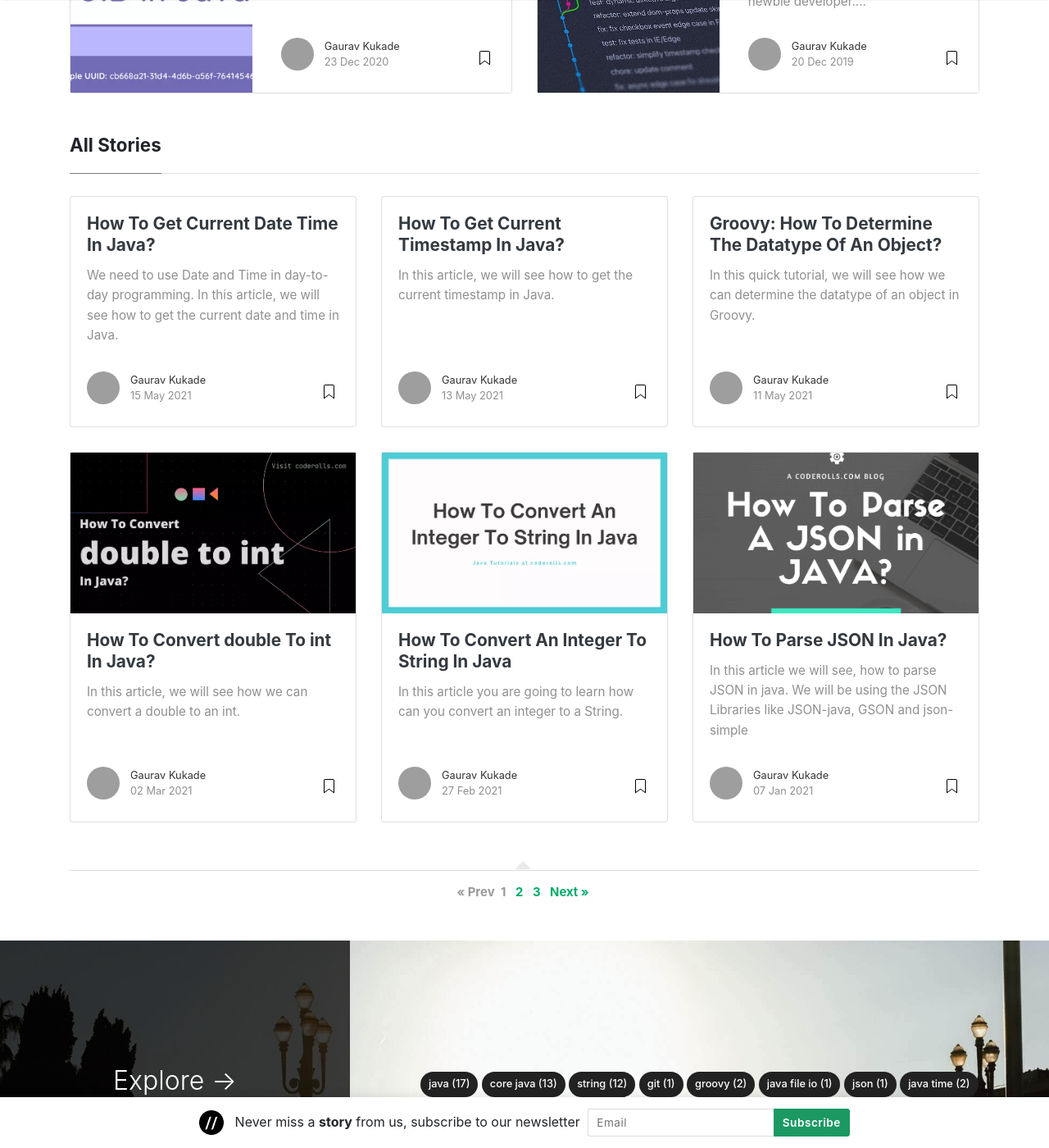
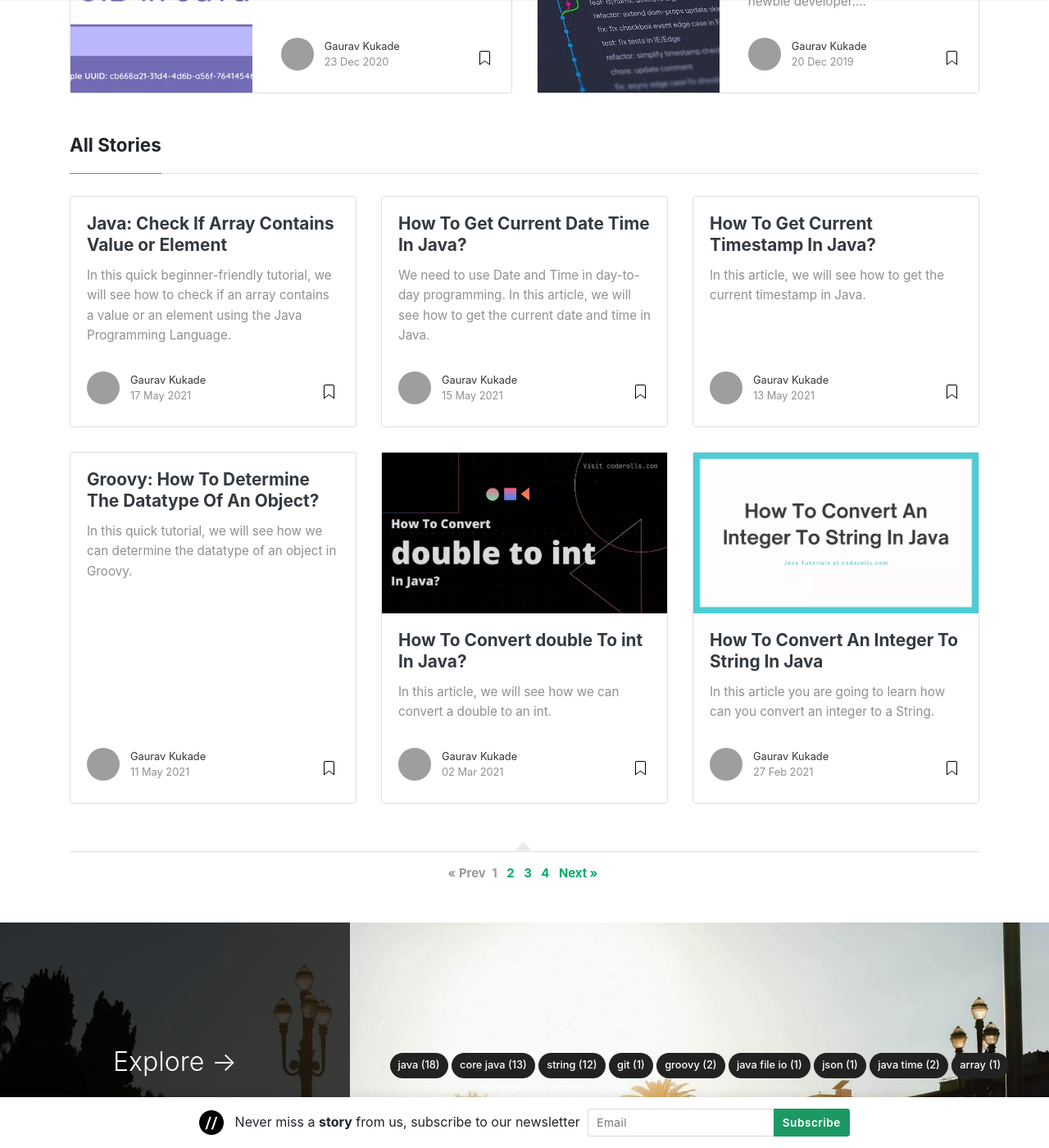
Before and after one commit to coderolls/coderolls-blog, a Jekyll site: the page built from index.html, in a window 1280 px wide and 1400 px high, scrolled down 484 px, cut to the strip 0-1400 px from the top of the window. Shown: the whole strip at 82% size. Built offline with Jekyll 4.4.1, drawn with Linux system fonts in a browser that asks for light colours; nearby versions of some CDN libraries; the list of posts is cut into pages by our own code; some of the changed lines change nothing that is shown; grey boxes are pictures that could not be loaded.

Commit message:
Add blogpost Java: Check If Array Contains Value or Element

````diff
--- a/_layouts/default.html
+++ b/_layouts/default.html
@@ -107,7 +107,7 @@ ga('send', 'pageview');
 <!-- Site Title
 ================================================== -->
 <div class="mainheading">
-    <h1 class="sitetitle" ><a href="https://coderolls.com/">{{ site.name }}</a></h1>
+    <h1 class="sitetitle" ><a href="{{ site.baseurl }}/">{{ site.name }}</a></h1>
     <p class="lead">
         {{ site.description }}
     </p>
--- /dev/null
+++ b/_posts/array/2021-05-17-java-check-if-array-contains-value-or-element.md
@@ -0,0 +1,325 @@
+---
+layout: post
+title: " Java: Check If Array Contains Value or Element"
+author: gaurav
+categories: [Java, Array]
+description: "In this quick beginner-friendly tutorial, we will see how to check if an array contains a value or an element."
+---
+
+In this quick beginner-friendly tutorial, we will see how to check if an array contains a value or an element using the Java Programming Language.
+
+We can check if an element or value is present or not in two types of arrays,
+1. For String Array
+2. For Primitive Array
+
+## 1. For String Array.
+
+For String Array, we can check if an array contains a particular string value using the `contains()` method.
+
+The code snippet is given below.
+
+```java
+Arrays.asList(yourArray).contains(yourValue);
+```
+
+I have given a program below that checks if an array contains a particular string value.
+
+```java
+import java.util.Arrays;
+
+/**
+ * A Java program that checks if a String array contains a particular string value
+ *
+ * @author Gaurav Kukade
+ *
+ */
+public class CheckInStringArray {
+
+	public static void main(String[] args) {
+
+		String [] names = {"gaurav", "shubham", "krishna", "mayur"};
+
+		String checkForString = "mayur";
+
+		boolean stringPresentInArray = Arrays.asList(names).contains(checkForString);
+
+		if(stringPresentInArray) {
+			System.out.println("String value '"+checkForString+"' is present in names Array.");
+		}else {
+			System.out.println("String value '"+checkForString+"' is not present in names Array.");
+		}
+
+	}
+}
+```
+Output:
+```
+String value 'mayur' is present in names Array.
+```
+Check the above code as [GitHub Gist](https://gist.github.com/gauravkukade/1914b7274cd5017364e78d2e6bc5f5bb)
+
+### Java 8 Update
+
+In Java 8, we have Streams API. We can use it to check if a String array contains a particular String value.
+
+I have given a complete program below.
+
+```java
+import java.util.Arrays;
+
+/**
+ * A Java program that checks if a String array contains a particular string value
+ * using the Java 8 Stream API.
+ *
+ * @author Gaurav Kukade
+ *
+ */
+public class CheckInStringArrayUsingStream {
+
+	public static void main(String[] args) {
+
+		String [] names = {"gaurav", "shubham", "krishna", "mayur"};
+
+		String checkForString = "mayur";
+
+		boolean stringPresentInArray = Arrays.stream(names).anyMatch(checkForString::equals);;
+
+		if(stringPresentInArray) {
+			System.out.println("String value '"+checkForString+"' is present in names Array.");
+		}else {
+			System.out.println("String value '"+checkForString+"' is not present in names Array.");
+		}
+	}
+}
+```
+Output:
+```
+String value 'mayur' is present in names Array.
+```
+Check the above code as [GitHub Gist](https://gist.github.com/gauravkukade/3df7496b88b2222ab34d685f5287e725)
+
+## 2. For Primitive Array
+
+When we have to check if a primitive array (int[], long[], char[], etc) contains any particular primitive values,  we have to loop over the array and check the condition manually. ( Till Java 7)
+
+I have given a program below that shows how to check if a primitive array (int[], long[], char[], etc) contains a primitive value or not.
+
+```java
+/**
+ * A Java program to check if a primitive array contains a primitive value
+ *
+ * @author Gaurav Kukade at coderolls.com
+ *
+ */
+public class CheckInPrimitiveArray {
+
+	public static void main(String[] args) {
+
+		int[] numbers = {1, 2, 3, 4, 5, 6, 7};
+
+		int intToCheck = 5;
+		boolean contains = false;
+
+		for(int number: numbers) {
+			// check if number and intToCheck are equal,
+			// if yes make contains as true and break the loop
+			if(number == intToCheck) {
+				contains = true;
+				break;
+			}
+		}
+
+		if(contains){
+		    System.out.println("The numbers array contians the value '"+intToCheck+"'.");
+		}else {
+			System.out.println("The numbers array does not contian the value '"+intToCheck+"'.");
+		}
+	}
+}
+```
+Output:
+```
+The numbers array contians the value '5'.
+```
+Check the above code as [GitHub Gist](https://gist.github.com/gauravkukade/7cf0ba43baccbc9e828277c19f5c14a7)
+
+### Java 8 Update
+
+
+In Java 8, we have Streams API. We can use it check if a primitive array (int[], long[], char[], etc) contains a primitive value.
+
+We can use classes like `IntStream`, `DoubleStream` or `LongStream`  to check whether an array contains `int`, `double` or `long` values respectively.
+
+I have given a complete program below.
+
+```java
+/**
+ * A Java program to check if a primitive array contains a primitive value
+ * using the Java 8 Stream API
+ *
+ * @author Gaurav Kukade at coderolls.com
+ *
+ */
+public class CheckInPrimitiveArrayUsingStream {
+
+	public static void main(String[] args) {
+
+		int[] numbers = {1, 2, 3, 4, 5, 6, 7};
+
+		int intToCheck = 2;
+		boolean contains = IntStream.of(numbers).anyMatch(x -> x == intToCheck);
+
+		if(contains){
+		    System.out.println("The numbers array contians the value '"+intToCheck+"'.");
+		}else {
+			System.out.println("The numbers array does not contian the value '"+intToCheck+"'.");
+		}
+        }
+}
+```
+Output:
+```java
+The numbers array contians the value '2'.
+```
+Check the above code as [GitHub Gist](https://gist.github.com/gauravkukade/e2f15eea99ddb869b406ba90f439e419)
+
+## Check if an array contains a value using the 'Apache Commons Lang' library
+
+
+Apache Commons Lang library has useful functions to manipulate the array.
+
+It is not recommended to add a new dependency just to check if your array contains a value.
+
+You can go with Apache Commons Lang library to perform such a simple operation if,
+
+-   If your project is not using Java 8
+-   it already has a dependency on the 'Apache Commons Lang library'
+
+Since Apache Commons Lang library' is the most commonly used library, there are chances that your project may already have it.
+```
+<!-- https://mvnrepository.com/artifact/org.apache.commons/commons-lang3 -->
+<dependency>
+    <groupId>org.apache.commons</groupId>
+    <artifactId>commons-lang3</artifactId>
+    <version>3.11</version>
+</dependency>
+```
+
+If you want to check if an array contains a value using the Apache commons Lang Library utility functions, you can do it as given below.
+
+```java
+import org.apache.commons.lang3.ArrayUtils;
+
+/**
+ * A java program to check if an array contains a value suing the
+ * Apache common lang library's ArrayUtils.contains() method
+ *
+ * @author Gaurav Kukade at coderolls.com
+ *
+ */
+public class ArrayUtilsExample {
+
+	public static void main(String[] args) {
+
+		// check in primitive ( int[]) array
+		int[] numbers = {1, 2, 3, 4, 5, 6, 7, 8, 9};
+		int intToCheck = 8;
+
+		boolean containsInt = ArrayUtils.contains(numbers, intToCheck);
+
+		if(containsInt){
+		    System.out.println("The numbers array contians the value '"+intToCheck+"'.");
+		}else {
+			System.out.println("The numbers array does not contian the value '"+intToCheck+"'.");
+		}
+
+		// check in String array
+		String[] names = {"gaurav", "shubham", "krishna", "mayur"};
+		String stringToCheck = "gaurav";
+
+		boolean containsString = ArrayUtils.contains(names, stringToCheck);
+
+		if(containsString) {
+			System.out.println("String value '"+stringToCheck+"' is present in names array.");
+		}else {
+			System.out.println("String value '"+stringToCheck+"' is not present in names array.");
+		}
+	}
+}
+```
+Output:
+```
+The numbers array contians the '8' value.
+String value 'gaurav' is present in names array.
+```
+Check the above code as [GitHub Gist](https://gist.github.com/gauravkukade/a93dd0faec3bebd75fa9833d5089d482)
+
+## Conclusion
+
+We have seen all the possible ways to check if an array contains a value or not in Java.
+
+We will summarize these ways below
+
+### 1. For String array
+
+We can use the following code snippet.
+```java
+Arrays.asList(yourArray).contains(yourValue);
+```
+From Java 8 we can use Stream API to check if an array contains a value.
+```java
+String [] names = {"gaurav", "shubham", "krishna", "mayur"};
+boolean stringPresentInArray = Arrays.stream(names).anyMatch("mayur"::equals);;
+```
+
+### 2.  For Primitive Array
+
+To check if a primitive array contains a value, we can use the simple for loop and add a equals condition in the loop.
+
+```java
+int[] numbers = {1, 2, 3, 4, 5, 6, 7};
+boolean contains = false;
+
+for(int number: numbers) {
+	if(number == 4) {
+		contains = true;
+		break;
+	}
+}
+```
+From Java 8, we can use classes like `IntStream`, `DoubleStream` or `LongStream`  to check whether an array contains `int`, `double` or `long`  value respectively.
+```java
+int[] numbers = {1, 2, 3, 4, 5, 6, 7};
+boolean contains = IntStream.of(numbers).anyMatch(x -> x == 3);
+```
+
+### Check using the `ArrayUtils.contains()` method of 'Apache common Lang' Library
+
+You can use the `ArrayUtils.contains()` method of Apache common Lang Library to check if an array contains a value.
+
+```java
+int[] numbers = {1, 2, 3, 4, 5, 6, 7, 8, 9};
+boolean containsInt = ArrayUtils.contains(numbers, 7);
+
+String[] names = {"gaurav", "shubham", "krishna", "mayur"};
+boolean containsString = ArrayUtils.contains(names, "gaurav");
+```
+I hope this article will help you to check if an array contains a value in Java.
+
+If you have any other ways to check check if an array contains a value or element using java programming language, please comment below.
+
+You can check my YouTube channel [here](https://www.youtube.com/channel/UCl31HHUdQbSHOQfc9L-wo3w)
+
+### Related Articles
+
+- [How To Get Current Timestamp In Java?](https://coderolls.com/how-to-get-current-timestamps-in-java/)
+
+-   [How To Convert An Integer To String In Java](https://coderolls.com/convert-int-to-string/)
+
+-   [How to convert String to Integer in Java](https://coderolls.com/convert-string-to-int/)
+
+-   [How To Convert StringBuilder To String In Java?](https://coderolls.com/convert-stringbuilder-to-string-in-java/)
+
+-   [How Do I Compare Strings In Java](https://coderolls.com/compare-strings-in-java/)
+
+-   [How To Reverse A String In Java (5 ways)](https://coderolls.com/reverse-a-string-in-java/)
````
